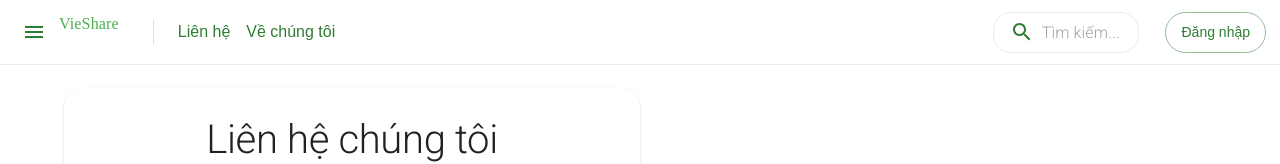
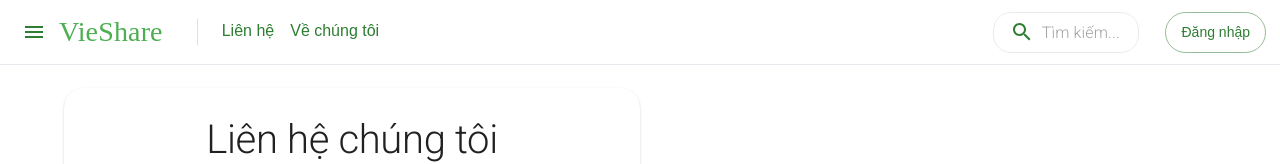
Before and after one commit to vieshare-fpt/frontend, a Next.js app: page /contact in a window 1280 px wide. Shown: the top 164 px of the page. Built offline with nearby package versions, Linux system fonts and the light colour scheme; a web font is replaced by a local one.

Commit message:
fix: pass props to logo component

```diff
--- a/src/components/common/components/toolbar-desktop.js
+++ b/src/components/common/components/toolbar-desktop.js
@@ -64,7 +64,7 @@ export function ToolBarDesktop(props) {
         <IconButton onClick={onClick} sx={{ marginRight: "5px" }}>
           <MenuIcon color="success" />
         </IconButton>
-        <Logo />
+        <Logo size="28px"/>
         <Divider
           sx={{ ml: "34px", mr: 2 }}
           orientation="vertical"
--- a/src/components/common/components/toolbar-mobile.js
+++ b/src/components/common/components/toolbar-mobile.js
@@ -32,7 +32,7 @@ export function ToolBarMobile(props) {
           justifyContent: "center",
         }}
       >
-        <Logo />
+        <Logo size="28px"/>
       </Box>
       <Box
         sx={{
```
